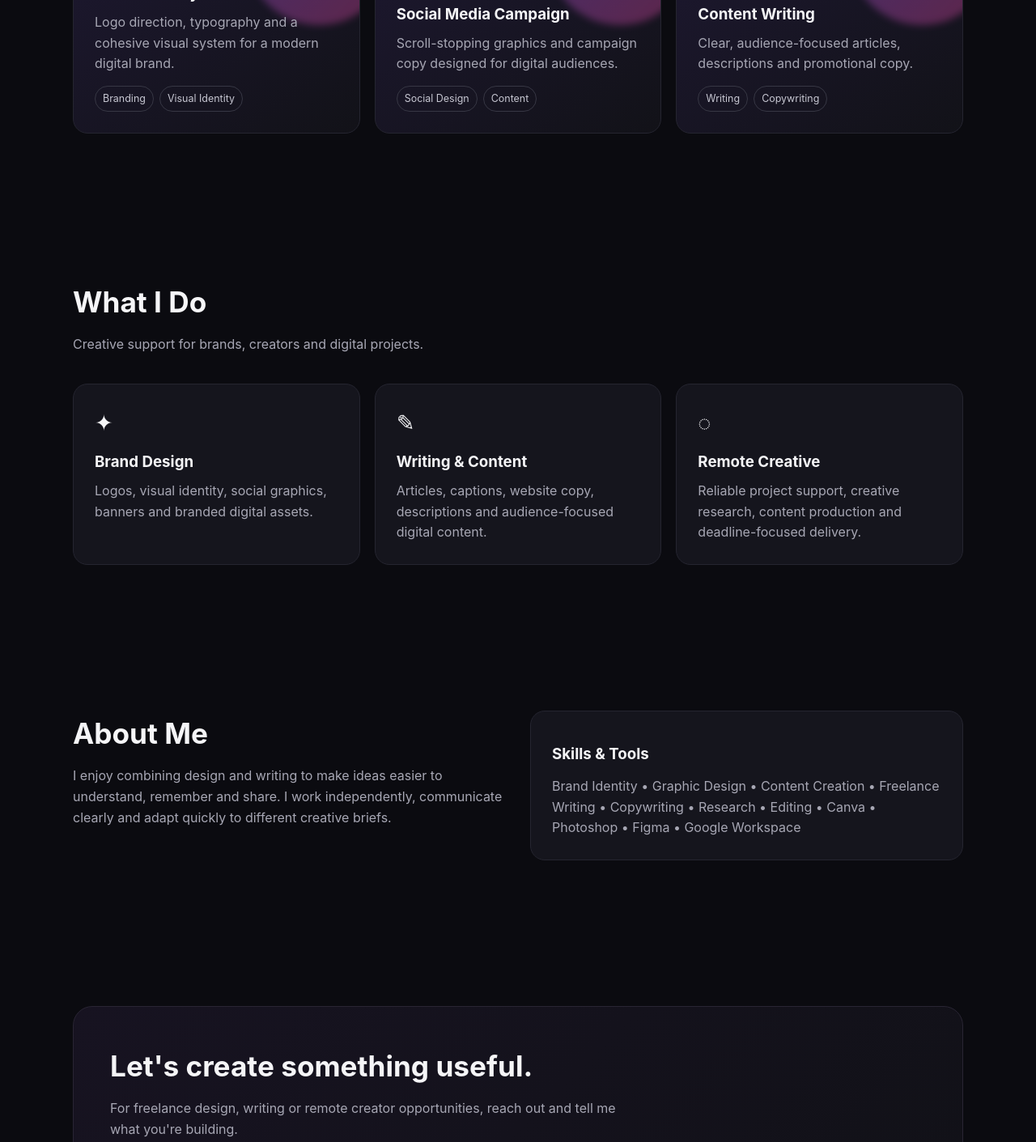
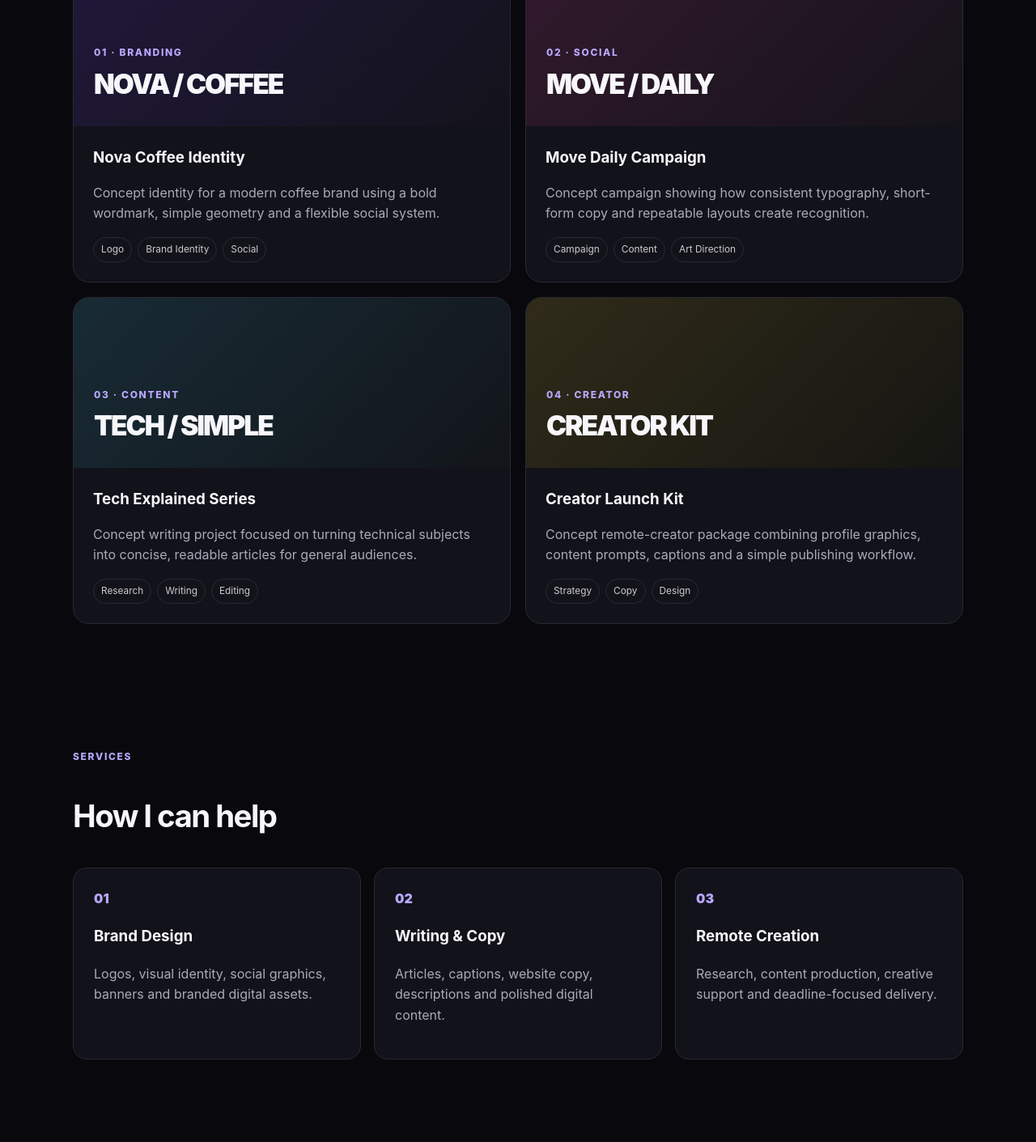
Before and after one commit to youngmalcolm3484-glitch/youngmalcolm3484-glitch.github.io, a plain HTML site: page index.html in a window 1280 px wide. Shown: the part 1041-2452 px from the top of the page at 81% size. Drawn offline with Linux system fonts and the light colour scheme.

Commit message:
Add files via upload

```diff
--- a/index.html
+++ b/index.html
@@ -1,110 +1,28 @@
-<!DOCTYPE html>
-<html lang="en">
-<head>
-<meta charset="UTF-8">
-<meta name="viewport" content="width=device-width, initial-scale=1.0">
+<!doctype html>
+<html lang="en"><head><meta charset="utf-8"><meta name="viewport" content="width=device-width,initial-scale=1">
 <title>Clinton Tora | Brand Designer & Remote Creator</title>
-<meta name="description" content="Portfolio of Clinton Tora, a freelance brand designer, writer and remote creator.">
 <style>
-:root{--bg:#0b0b10;--card:#15151d;--text:#f5f5f7;--muted:#a7a7b4;--accent:#8b5cf6;--accent2:#ec4899}
-*{box-sizing:border-box;margin:0;padding:0}
-html{scroll-behavior:smooth}
-body{font-family:Inter,Arial,sans-serif;background:var(--bg);color:var(--text);line-height:1.6}
-a{color:inherit;text-decoration:none}
-.container{width:min(1100px,92%);margin:auto}
-nav{display:flex;justify-content:space-between;align-items:center;padding:24px 0}
-.logo{font-weight:800;font-size:1.15rem}
-.navlinks{display:flex;gap:24px;color:var(--muted);font-size:.95rem}
-.hero{min-height:78vh;display:flex;align-items:center;padding:70px 0}
-.badge{display:inline-block;padding:7px 12px;border:1px solid #30303b;border-radius:999px;color:#c8c8d4;font-size:.85rem;margin-bottom:20px}
-h1{font-size:clamp(3rem,8vw,6.5rem);line-height:.95;letter-spacing:-.06em;max-width:900px}
-.gradient{background:linear-gradient(100deg,var(--accent),var(--accent2));-webkit-background-clip:text;background-clip:text;color:transparent}
-.hero p{max-width:680px;color:var(--muted);font-size:1.15rem;margin:28px 0}
-.buttons{display:flex;gap:12px;flex-wrap:wrap}
-.btn{padding:13px 20px;border-radius:10px;border:1px solid #30303b;font-weight:700}
-.btn.primary{background:var(--text);color:#111}
-section{padding:90px 0}
-.section-title{font-size:2.2rem;margin-bottom:12px}
-.section-intro{color:var(--muted);max-width:650px;margin-bottom:35px}
-.grid{display:grid;grid-template-columns:repeat(3,1fr);gap:18px}
-.card{background:var(--card);border:1px solid #252530;border-radius:18px;padding:26px}
-.card h3{margin:12px 0 8px}
-.card p{color:var(--muted)}
-.project{min-height:260px;display:flex;flex-direction:column;justify-content:flex-end;background:linear-gradient(145deg,#1d1830,#121218);position:relative;overflow:hidden}
-.project:before{content:"";position:absolute;width:180px;height:180px;border-radius:50%;background:linear-gradient(135deg,var(--accent),var(--accent2));filter:blur(5px);opacity:.35;top:-55px;right:-40px}
-.project>*{position:relative}
-.tags{display:flex;gap:7px;flex-wrap:wrap;margin-top:14px}
-.tag{font-size:.78rem;padding:5px 9px;border:1px solid #373744;border-radius:999px;color:#c7c7d2}
-.about{display:grid;grid-template-columns:1fr 1fr;gap:30px}
-.contact{background:linear-gradient(135deg,#171321,#111117);border:1px solid #292533;border-radius:24px;padding:45px}
-footer{padding:35px 0;color:var(--muted);border-top:1px solid #22222c}
-@media(max-width:760px){.navlinks{display:none}.grid,.about{grid-template-columns:1fr}.hero{min-height:70vh;padding:40px 0}section{padding:65px 0}h1{font-size:3.4rem}}
-</style>
-</head>
-<body>
-<div class="container">
-<nav>
-<div class="logo">CLINTON TORA</div>
-<div class="navlinks"><a href="#work">Work</a><a href="#services">Services</a><a href="#about">About</a><a href="#contact">Contact</a></div>
-</nav>
-
-<header class="hero">
-<div>
-<span class="badge">Available for freelance & remote projects</span>
-<h1>Ideas into <span class="gradient">brands & content.</span></h1>
-<p>I'm Clinton Tora, a freelance brand designer, writer and remote creator focused on clear visual identities, engaging digital content and polished creative work.</p>
-<div class="buttons">
-<a class="btn primary" href="#work">View my work</a>
-<a class="btn" href="#contact">Let's work together</a>
-</div>
-</div>
-</header>
-
-<section id="work">
-<h2 class="section-title">Selected Work</h2>
-<p class="section-intro">A showcase of the kind of creative work I can deliver. Replace these concept projects with your real client work as your portfolio grows.</p>
+:root{--bg:#09090d;--card:#12121a;--text:#f7f7fb;--muted:#aaaaba;--line:#292936;--a:#8b5cf6;--b:#ec4899}
+*{box-sizing:border-box}html{scroll-behavior:smooth}body{margin:0;background:var(--bg);color:var(--text);font-family:Inter,system-ui,Arial;line-height:1.6}a{color:inherit;text-decoration:none}.wrap{width:min(1100px,92%);margin:auto}
+nav{height:76px;display:flex;justify-content:space-between;align-items:center}.logo{font-weight:900}.nav{display:flex;gap:24px;color:var(--muted)}
+.hero{padding:100px 0}.pill,.tag,.skill{border:1px solid var(--line);border-radius:999px;padding:7px 12px;color:#ccc;font-size:.82rem}.hero h1{font-size:clamp(3.3rem,8vw,7rem);line-height:.9;letter-spacing:-.07em;margin:24px 0}.grad{background:linear-gradient(100deg,var(--a),var(--b));-webkit-background-clip:text;color:transparent}.hero p,.intro{color:var(--muted);max-width:700px;font-size:1.1rem}.actions{display:flex;gap:12px;flex-wrap:wrap;margin-top:28px}.btn{padding:13px 19px;border:1px solid var(--line);border-radius:10px;font-weight:750}.primary{background:#fff;color:#111}
+section{padding:75px 0}.eyebrow{color:#b9a7ff;text-transform:uppercase;letter-spacing:.14em;font-size:.75rem;font-weight:800}.title{font-size:2.4rem;letter-spacing:-.04em}.grid{display:grid;grid-template-columns:repeat(2,1fr);gap:18px;margin-top:32px}.case{background:var(--card);border:1px solid var(--line);border-radius:20px;overflow:hidden}.visual{height:210px;padding:25px;display:flex;align-items:end;background:linear-gradient(135deg,#21183a,#13131b)}.v2{background:linear-gradient(135deg,#32192d,#15131a)}.v3{background:linear-gradient(135deg,#182b35,#12151a)}.v4{background:linear-gradient(135deg,#302b19,#151512)}.mini{font-size:2.1rem;font-weight:900;letter-spacing:-.06em}.body{padding:24px}.body h3{margin:0 0 7px}.body p,.service p{color:var(--muted)}.tags{display:flex;gap:7px;flex-wrap:wrap;margin-top:15px}.tag{font-size:.74rem;padding:5px 9px}.services{display:grid;grid-template-columns:repeat(3,1fr);gap:16px}.service,.box{background:var(--card);border:1px solid var(--line);border-radius:17px;padding:25px}.num{color:#b9a7ff;font-weight:900}.about{display:grid;grid-template-columns:1.3fr .8fr;gap:20px}.skills{display:flex;gap:8px;flex-wrap:wrap;margin-top:18px}.skill{background:#171720;border-radius:8px;padding:7px 10px}.contact{padding:42px;border:1px solid var(--line);border-radius:24px;background:linear-gradient(135deg,#191328,#111117)}.contact h2{font-size:2.5rem;margin:5px 0}footer{border-top:1px solid var(--line);padding:28px 0;color:var(--muted)}
+@media(max-width:760px){.nav{display:none}.hero{padding:65px 0}.grid,.services,.about{grid-template-columns:1fr}.hero h1{font-size:3.4rem}}
+</style></head><body><div class="wrap">
+<nav><div class="logo">CLINTON TORA</div><div class="nav"><a href="#work">Work</a><a href="#services">Services</a><a href="#about">About</a><a href="#contact">Contact</a></div></nav>
+<header class="hero"><span class="pill">Brand Designer · Freelance Writer · Remote Creator</span><h1>Creative work with <span class="grad">purpose.</span></h1><p>I turn ideas into clear visual identities and engaging digital content, combining brand design, writing and reliable remote creative support.</p><div class="actions"><a class="btn primary" href="#work">Explore my work</a><a class="btn" href="#contact">Hire me</a></div></header>
+<section id="work"><span class="eyebrow">Portfolio concepts</span><h2 class="title">Selected projects</h2><p class="intro">These are portfolio-ready concept projects created to demonstrate my approach. They are clearly labeled as concepts, not claimed client work.</p>
 <div class="grid">
-<div class="card project"><div><h3>Brand Identity</h3><p>Logo direction, typography and a cohesive visual system for a modern digital brand.</p><div class="tags"><span class="tag">Branding</span><span class="tag">Visual Identity</span></div></div></div>
-<div class="card project"><div><h3>Social Media Campaign</h3><p>Scroll-stopping graphics and campaign copy designed for digital audiences.</p><div class="tags"><span class="tag">Social Design</span><span class="tag">Content</span></div></div></div>
-<div class="card project"><div><h3>Content Writing</h3><p>Clear, audience-focused articles, descriptions and promotional copy.</p><div class="tags"><span class="tag">Writing</span><span class="tag">Copywriting</span></div></div></div>
-</div>
-</section>
-
-<section id="services">
-<h2 class="section-title">What I Do</h2>
-<p class="section-intro">Creative support for brands, creators and digital projects.</p>
-<div class="grid">
-<div class="card"><div style="font-size:1.7rem">✦</div><h3>Brand Design</h3><p>Logos, visual identity, social graphics, banners and branded digital assets.</p></div>
-<div class="card"><div style="font-size:1.7rem">✎</div><h3>Writing & Content</h3><p>Articles, captions, website copy, descriptions and audience-focused digital content.</p></div>
-<div class="card"><div style="font-size:1.7rem">◌</div><h3>Remote Creative</h3><p>Reliable project support, creative research, content production and deadline-focused delivery.</p></div>
-</div>
-</section>
-
-<section id="about">
-<div class="about">
-<div>
-<h2 class="section-title">About Me</h2>
-<p class="section-intro">I enjoy combining design and writing to make ideas easier to understand, remember and share. I work independently, communicate clearly and adapt quickly to different creative briefs.</p>
-</div>
-<div class="card">
-<h3>Skills & Tools</h3>
-<p style="margin-top:12px">Brand Identity • Graphic Design • Content Creation • Freelance Writing • Copywriting • Research • Editing • Canva • Photoshop • Figma • Google Workspace</p>
-</div>
-</div>
-</section>
-
-<section id="contact">
-<div class="contact">
-<h2 class="section-title">Let's create something useful.</h2>
-<p class="section-intro">For freelance design, writing or remote creator opportunities, reach out and tell me what you're building.</p>
-<div class="buttons">
-<a class="btn primary" href="mailto:YOUR_EMAIL@example.com">Email me</a>
-<a class="btn" href="https://www.linkedin.com/" target="_blank">LinkedIn</a>
-</div>
-</div>
-</section>
-
-<footer>© 2026 Clinton Tora. Brand Designer · Freelance Writer · Remote Creator</footer>
-</div>
-</body>
-</html>
+<article class="case"><div class="visual"><div><span class="eyebrow">01 · BRANDING</span><div class="mini">NOVA / COFFEE</div></div></div><div class="body"><h3>Nova Coffee Identity</h3><p>Concept identity for a modern coffee brand using a bold wordmark, simple geometry and a flexible social system.</p><div class="tags"><span class="tag">Logo</span><span class="tag">Brand Identity</span><span class="tag">Social</span></div></div></article>
+<article class="case"><div class="visual v2"><div><span class="eyebrow">02 · SOCIAL</span><div class="mini">MOVE / DAILY</div></div></div><div class="body"><h3>Move Daily Campaign</h3><p>Concept campaign showing how consistent typography, short-form copy and repeatable layouts create recognition.</p><div class="tags"><span class="tag">Campaign</span><span class="tag">Content</span><span class="tag">Art Direction</span></div></div></article>
+<article class="case"><div class="visual v3"><div><span class="eyebrow">03 · CONTENT</span><div class="mini">TECH / SIMPLE</div></div></div><div class="body"><h3>Tech Explained Series</h3><p>Concept writing project focused on turning technical subjects into concise, readable articles for general audiences.</p><div class="tags"><span class="tag">Research</span><span class="tag">Writing</span><span class="tag">Editing</span></div></div></article>
+<article class="case"><div class="visual v4"><div><span class="eyebrow">04 · CREATOR</span><div class="mini">CREATOR KIT</div></div></div><div class="body"><h3>Creator Launch Kit</h3><p>Concept remote-creator package combining profile graphics, content prompts, captions and a simple publishing workflow.</p><div class="tags"><span class="tag">Strategy</span><span class="tag">Copy</span><span class="tag">Design</span></div></div></article>
+</div></section>
+<section id="services"><span class="eyebrow">Services</span><h2 class="title">How I can help</h2><div class="services">
+<div class="service"><div class="num">01</div><h3>Brand Design</h3><p>Logos, visual identity, social graphics, banners and branded digital assets.</p></div>
+<div class="service"><div class="num">02</div><h3>Writing & Copy</h3><p>Articles, captions, website copy, descriptions and polished digital content.</p></div>
+<div class="service"><div class="num">03</div><h3>Remote Creation</h3><p>Research, content production, creative support and deadline-focused delivery.</p></div>
+</div></section>
+<section id="about"><div class="about"><div><span class="eyebrow">About</span><h2 class="title">Design meets words.</h2><p class="intro">I enjoy making ideas easier to understand and easier to remember. My workflow combines visual thinking with clear writing, research and attention to detail.</p></div><div class="box"><b>Skills & tools</b><div class="skills"><span class="skill">Brand Identity</span><span class="skill">Graphic Design</span><span class="skill">Writing</span><span class="skill">Copywriting</span><span class="skill">Research</span><span class="skill">Editing</span><span class="skill">Canva</span><span class="skill">Photoshop</span><span class="skill">Figma</span></div></div></div></section>
+<section id="contact"><div class="contact"><span class="eyebrow">Get in touch</span><h2>Have a project in mind?</h2><p class="intro">Available for freelance brand design, writing and remote creator opportunities.</p><div class="actions"><a class="btn primary" href="mailto:YOUR_EMAIL@example.com">Email me</a><a class="btn" href="https://www.linkedin.com/" target="_blank">LinkedIn</a></div></div></section>
+<footer>© 2026 Clinton Tora · Brand Designer · Freelance Writer · Remote Creator</footer></div></body></html>
```
